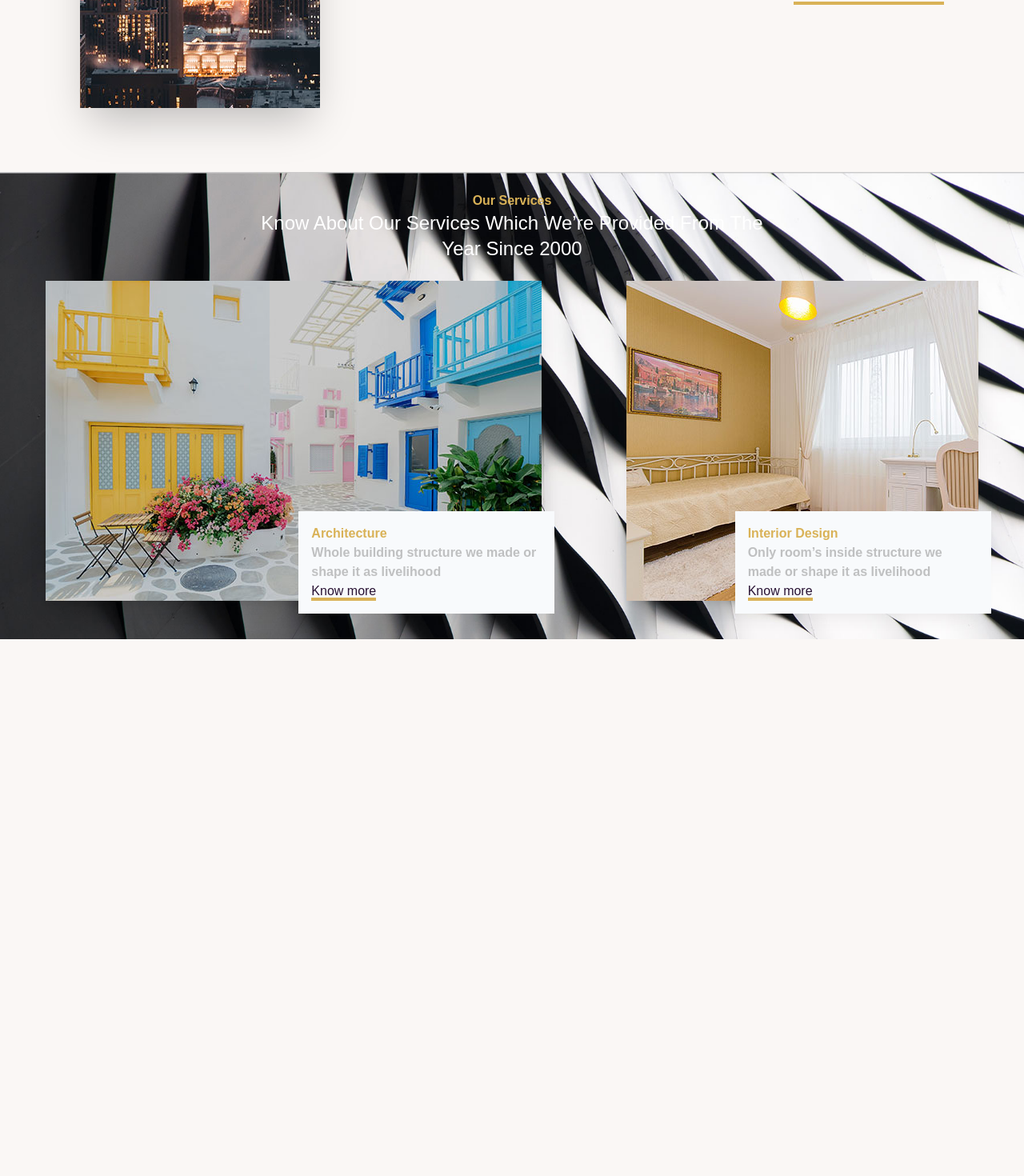
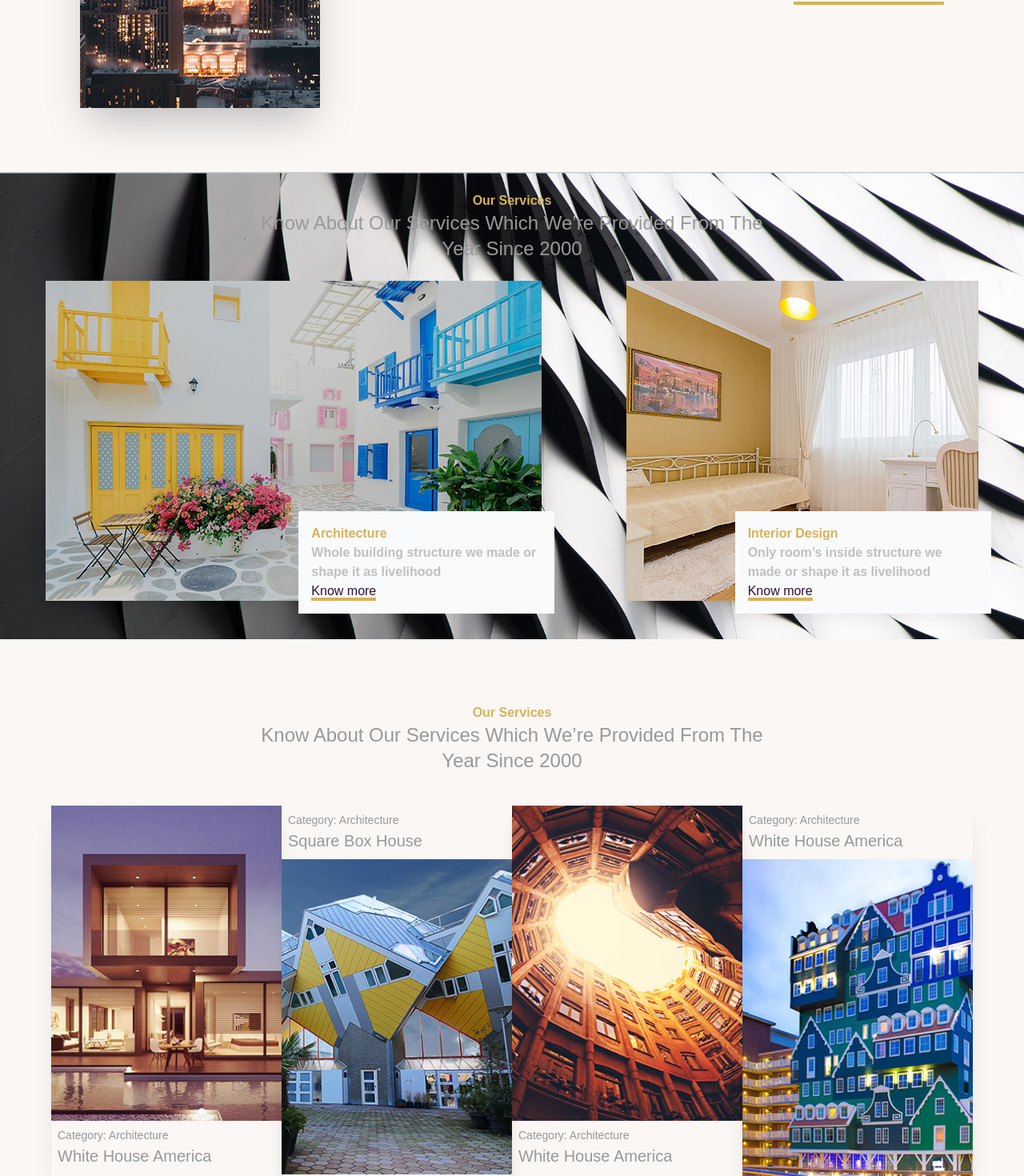
Before and after one commit to KPorus/acrhe, a React (Create React App) app: page / in a window 1280 px wide. Shown: the part 1156-2626 px from the top of the page at 80% size. Before the commit the page ends 2035 px from the top, so only its background shows below. Built offline with nearby package versions, Linux system fonts and the light colour scheme.

Commit message:
project section'

```diff
--- a/src/App.css
+++ b/src/App.css
@@ -78,18 +78,3 @@
 {
   width: 20%;
 }
-.servicebanner
-{
-  position: relative;
-}
-.servicebanner::after
-{
-  position: absolute;
-  content: "";
-  width: 100%;
-  height: 100%;
-  left: 0;
-  top: 0;
-  background-color: rgb(0 0 0 / 66%);
-  z-index: -1;
-}
--- a/src/component/CommonHead.jsx
+++ b/src/component/CommonHead.jsx
@@ -2,9 +2,9 @@ import React from "react";
 
 const CommonHead = () => {
   return (
-    <div className='text-center w-1/2 mx-auto'>
+    <div className='text-center w-1/2 mx-auto font-montserrat'>
       <h5 className='text-[1rem] font-semibold text-[#d9b257]'>Our Services</h5>
-      <p className='text-sm md:text-2xl text-[#ffffff]'>
+      <p className='text-sm md:text-2xl font-medium text-[#999]'>
         Know About Our Services Which We’re Provided From The Year Since 2000
       </p>
     </div>
--- a/src/component/Home/Header.js
+++ b/src/component/Home/Header.js
@@ -5,6 +5,7 @@ import logo from "../../images/logo.png";
 import { Link } from "react-router-dom";
 import AboutSection from "../AboutSection";
 import ServicesSection from "../ServicesSection";
+import ProjectSection from "../ProjectSection";
 const Header = () => {
   return (
     <div>
@@ -77,6 +78,7 @@ const Header = () => {
       <Banner></Banner>
       <AboutSection></AboutSection>
       <ServicesSection></ServicesSection>
+      <ProjectSection></ProjectSection>
     </div>
   );
 };
--- /dev/null
+++ b/src/component/ProjectSection.jsx
@@ -0,0 +1,58 @@
+import React from "react";
+import CommonHead from "./CommonHead";
+import img1 from "../images/project-1.jpg";
+import img2 from "../images/project-2.jpg";
+import img3 from "../images/project-3.jpg";
+import img4 from "../images/project-4.jpg";
+const ProjectSection = () => {
+  return (
+    <div className='container mx-auto'>
+      <CommonHead></CommonHead>
+      <div className='flex justify-center gap-0 mt-10'>
+        <div className='w-72 shadow-xl'>
+          <figure>
+            <img src={img1} alt='Shoes' />
+          </figure>
+          <div className='font-montserrat p-2 text-[#999999]'>
+            <h2 className='font-medium text-[14px]'>Category: Architecture</h2>
+            <p className="text-[20px]">White House America</p>
+            <div className='card-actions justify-end'></div>
+          </div>
+        </div>
+
+        <div className='w-72 shadow-xl'>
+          <div className='font-montserrat p-2 text-[#999999]'>
+            <h2 className='font-medium text-[14px]'>Category: Architecture</h2>
+            <p className="text-[20px]">Square Box House</p>
+          </div>
+          <figure>
+            <img src={img2} alt='Shoes' />
+          </figure>
+        </div>
+
+        <div className=' w-72 shadow-xl'>
+          <figure>
+            <img src={img3} alt='Shoes' />
+          </figure>
+          <div className='font-montserrat p-2 text-[#999999]'>
+            <h2 className='font-medium text-[14px]'>Category: Architecture</h2>
+            <p className="text-[20px]">White House America</p>
+            <div className='card-actions justify-end'></div>
+          </div>
+        </div>
+
+        <div className='w-72 shadow-xl'>
+          <div className='font-montserrat p-2 text-[#999999]'>
+            <h2 className='font-medium text-[14px]'>Category: Architecture</h2>
+            <p className="text-[20px]">White House America</p>
+          </div>
+          <figure>
+            <img src={img4} alt='Shoes' />
+          </figure>
+        </div>
+      </div>
+    </div>
+  );
+};
+
+export default ProjectSection;
--- a/src/component/ServicesSection.jsx
+++ b/src/component/ServicesSection.jsx
@@ -32,7 +32,7 @@ const ServicesSection = () => {
         <div>
           <CommonHead></CommonHead>
         </div>
-        <div className='flex flex-col lg:flex-row justify-evenly gap-12 py-6 container mx-auto'>
+        <div className='flex flex-col lg:flex-row justify-evenly gap-12 py-6 '>
           {serviceBanner.map((items) => (
             <div className='flex relative shadow-xl'>
               <figure className="">
```
